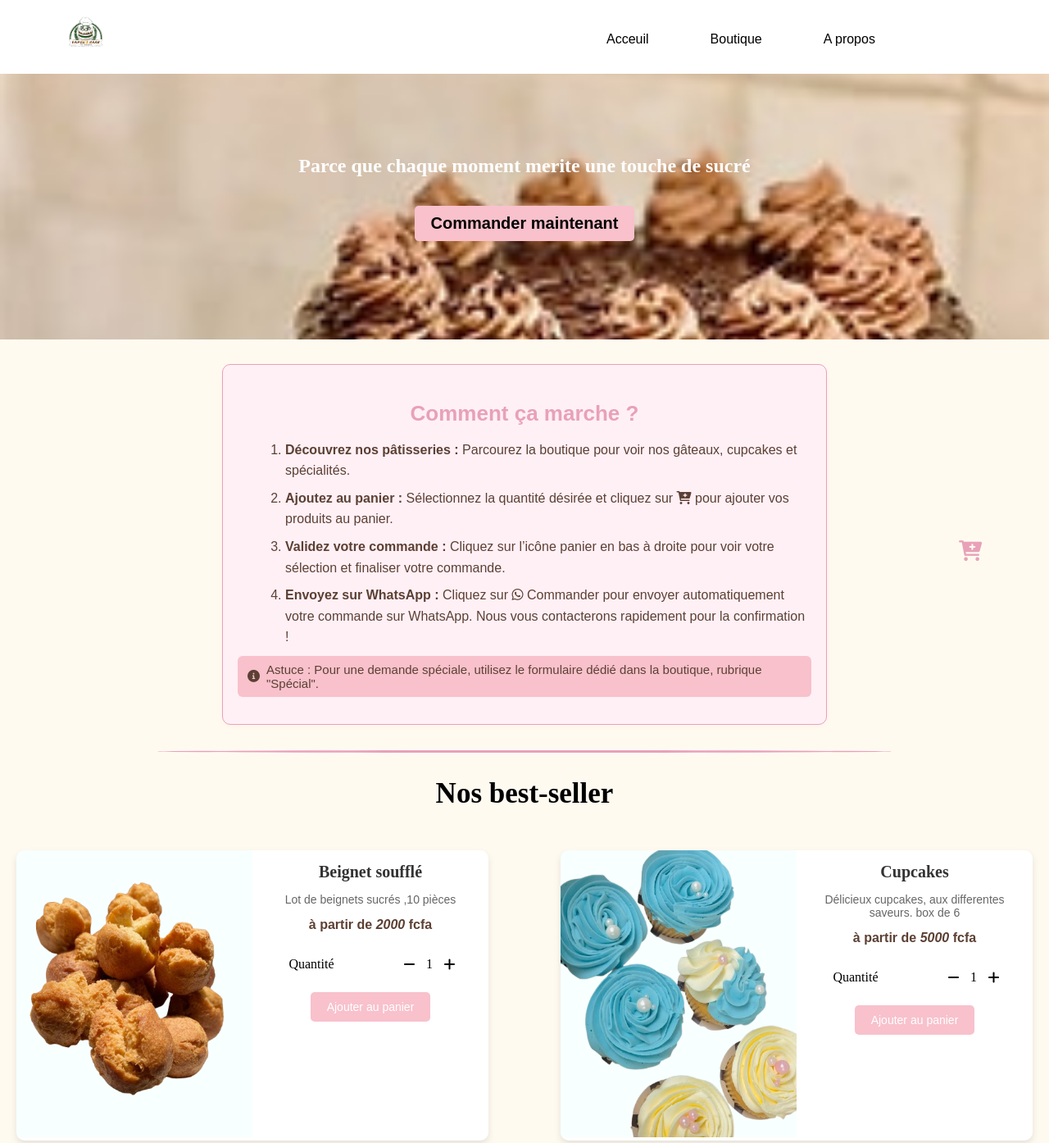
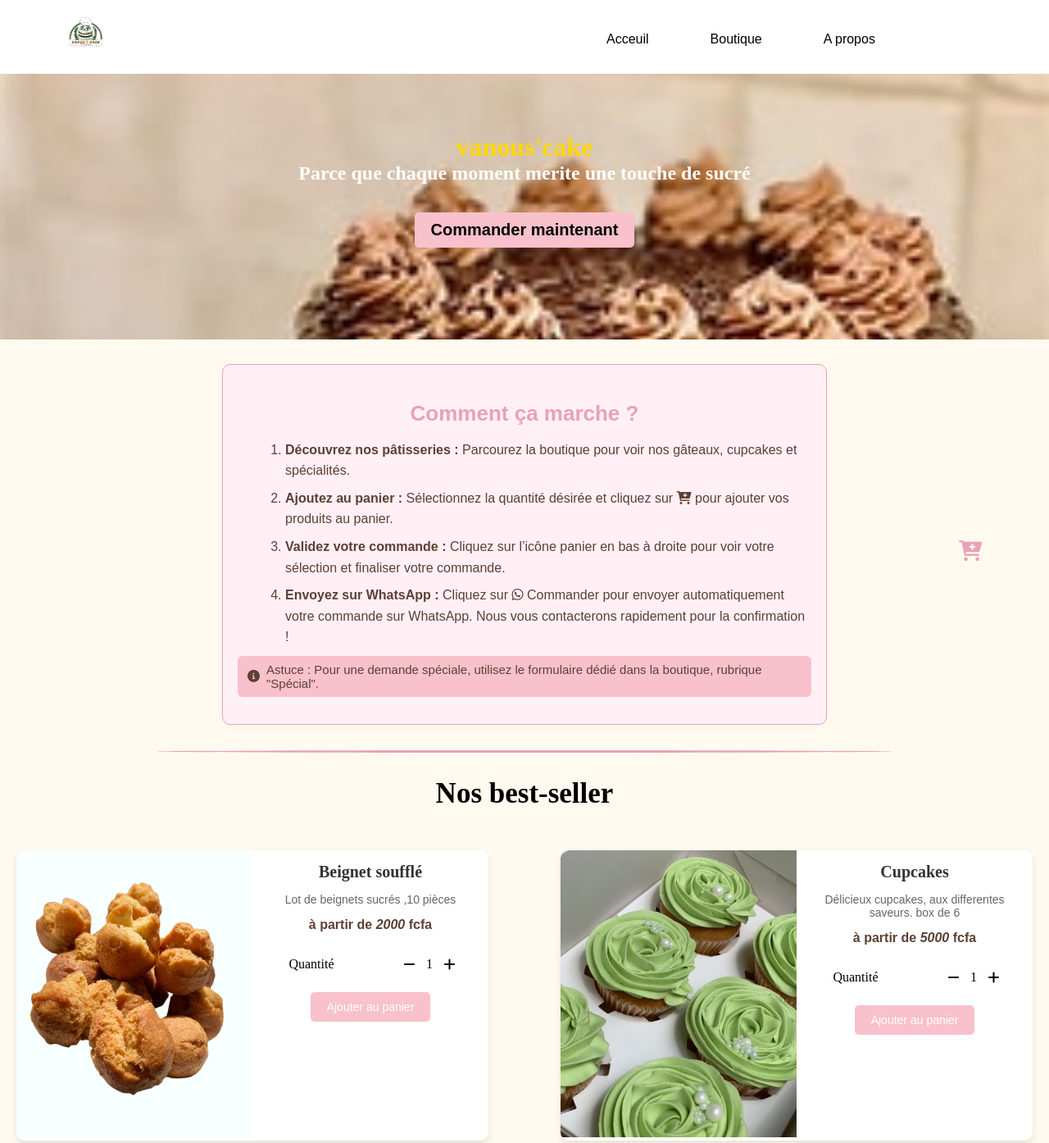
Before and after one commit to Dubrelh/vanous, a plain HTML site: page index.html in a window 1280 px wide. Shown: the top 1394 px of the page at 82% size. Drawn offline with Linux system fonts and the light colour scheme.

Commit message:
tous les fichiers modifier

```diff
--- a/index.html
+++ b/index.html
@@ -31,6 +31,7 @@
     </div>
 
     <div class="baniere">
+        <h1>vanous'cake</h1>
         <h2>Parce que chaque moment merite une touche de sucré</h2>
         <a href="boutique.html" class="button">Commander maintenant</a>
     </div>
@@ -48,7 +49,7 @@
         </table>
         <h3 id="err"></h3>
         <div>
-            <button class="product-button finalbtn" onclick="envoyerCommandeWhatsApp()"><i class="fab fa-whatsapp"></i> comander</button>
+            <button class="product-button finalbtn" onclick="envoyerCommandeWhatsApp()"><i class="fab fa-whatsapp"></i> commander</button>
             <span id="total"><span></span> </span>
         </div>
 
@@ -106,7 +107,7 @@
         <div class="footer-content">
             <p>&copy; henry Fotso, elvira Ngniepi. Tous droits réservés.</p>
             <nav class="footer-nav">
-                <a href="acceuil.html">Accueil</a> |
+                <a href="index.html">Accueil</a> |
                 <a href="boutique.html">Nos pâtisseries</a> |
                 <a href="propos.html">À propos</a> |
             </nav>
--- a/main.js
+++ b/main.js
@@ -451,7 +451,7 @@ const produit = [
         "statu": ""
     },
     {
-        "img": "images/cupcake.png",
+        "img": "images/cupcake.jpg",
         "nom": "Cupcakes",
         "description": "Délicieux cupcakes, aux differentes saveurs. box de 6",
         "categorie": "gateaux",
@@ -463,7 +463,7 @@ const produit = [
         "nom": "Gateau chocolat",
         "description": "Moelleux et fondant au chocolat",
         "categorie": "gateaux",
-        "prix": 6500,
+        "prix": 9000,
         "statu": ""
     },
     {
--- a/style.css
+++ b/style.css
@@ -89,8 +89,15 @@ header nav a:focus::after {
     align-items: center;
 }
 
+.baniere h1{
+    color: gold;
+    font-weight: bold;
+    margin: 0;
+}
+
 .baniere h2{
     text-align: center;
+    margin-top: 0;
     color: white;
     font-weight: bold;
 }
@@ -770,7 +777,7 @@ html {
         top: 85%;
     }
     #notif{
-        top: 82%;
+        top: 83%;
         left: 88%;
     }
     .commande-form{
```
Also changed, not shown: boutique.html (+2 -2 lines), propos.html (+1 -1 lines), images/choco coco.png, images/cupcake.jpg (added), images/cupcake.png (deleted), images/nems.png, 1 other file.
